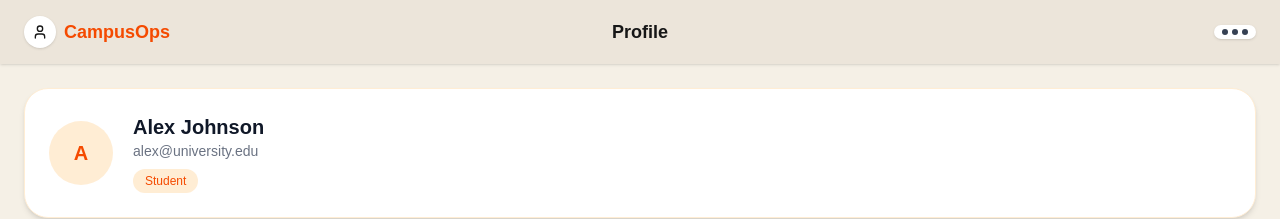
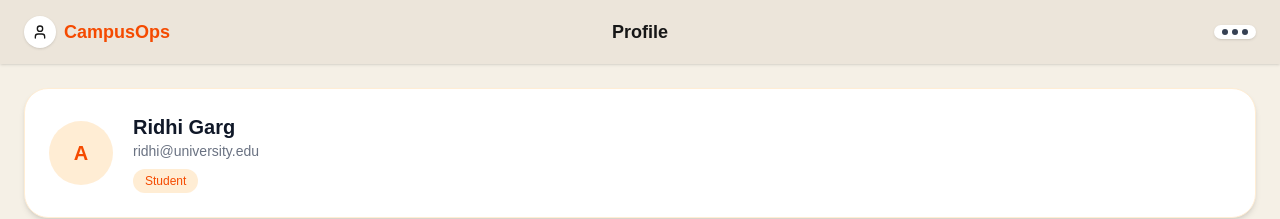
Before and after one commit to dhruvbansal2101/campus-ops, a Next.js app: page /profile in a window 1280 px wide. Shown: the top 219 px of the page. Built offline with nearby package versions, Linux system fonts and the light colour scheme.

Commit message:
final name changes

```diff
--- a/app/(main)/dashboard/page.js
+++ b/app/(main)/dashboard/page.js
@@ -36,7 +36,7 @@ export default function DashboardPage() {
 
         {/* GREETING */}
         <h1 className="text-[32px] md:text-[40px] font-extrabold text-gray-900">
-          Hey, Alex!
+          Hey, Ridhi!
         </h1>
 
         <p className="text-sm text-gray-500 mb-6">
--- a/app/(main)/profile/page.js
+++ b/app/(main)/profile/page.js
@@ -56,10 +56,10 @@ export default function ProfilePage() {
 
           <div>
             <h2 className="text-xl font-bold text-gray-900">
-              Alex Johnson
+              Ridhi Garg
             </h2>
             <p className="text-sm text-gray-500">
-              alex@university.edu
+              ridhi@university.edu
             </p>
 
             <span className="inline-block mt-2 text-xs bg-orange-100 text-orange-600 px-3 py-1 rounded-full font-medium">
--- a/app/(main)/report/page.js
+++ b/app/(main)/report/page.js
@@ -93,7 +93,7 @@ export default function ReportPage() {
         </div>
 
         {/* RECEIPTS */}
-        <h2 className="text-xl font-bold mb-3">Show us the receipts</h2>
+        <h2 className="text-xl font-bold mb-3">Got Proof?(Upload it here)</h2>
 
         <div className="flex gap-4 mb-6">
 
```
